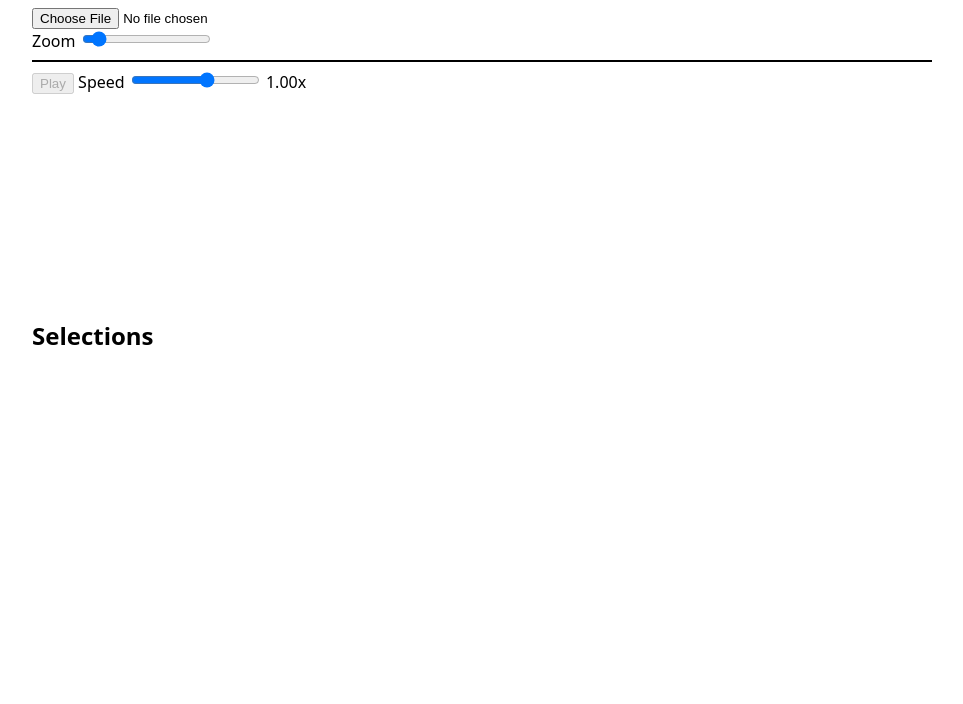
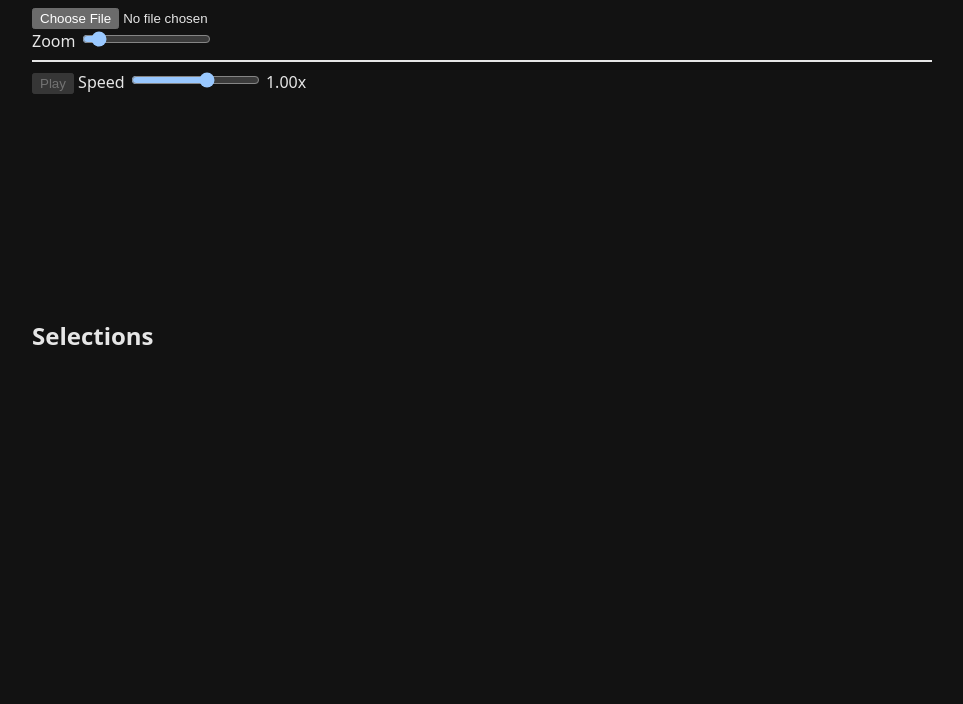
Before and after one commit to xaviershay/transcription-assistant, a website built with Vite: page index.html in a window 1280 px wide. Shown: the part 96-800 px from the top of the page, without its empty margins (158-1121 px from the left). Built offline with nearby package versions, Linux system fonts and the light colour scheme; what wavesurfer.js would draw is missing.

Commit message:
feat: make dark theme permanent

```diff
--- a/src/style.css
+++ b/src/style.css
@@ -1,12 +1,16 @@
 :root {
-  color-scheme: light dark;
+  color-scheme: dark;
   font-family: system-ui, sans-serif;
+  background: #121212;
+  color: #e6e6e6;
 }
 
 body {
   margin: 0 auto;
   max-width: 900px;
   padding: 1rem;
+  background: #121212;
+  color: #e6e6e6;
 }
 
 #waveform {
--- a/src/waveform.js
+++ b/src/waveform.js
@@ -7,7 +7,7 @@ export function createWaveSurfer(container) {
   const wavesurfer = WaveSurfer.create({
     container,
     waveColor: '#4f6df5',
-    progressColor: '#2c3e91',
+    progressColor: '#8ea0ff',
     cursorColor: 'currentColor',
     height: 120,
     minPxPerSec: 50,
```
